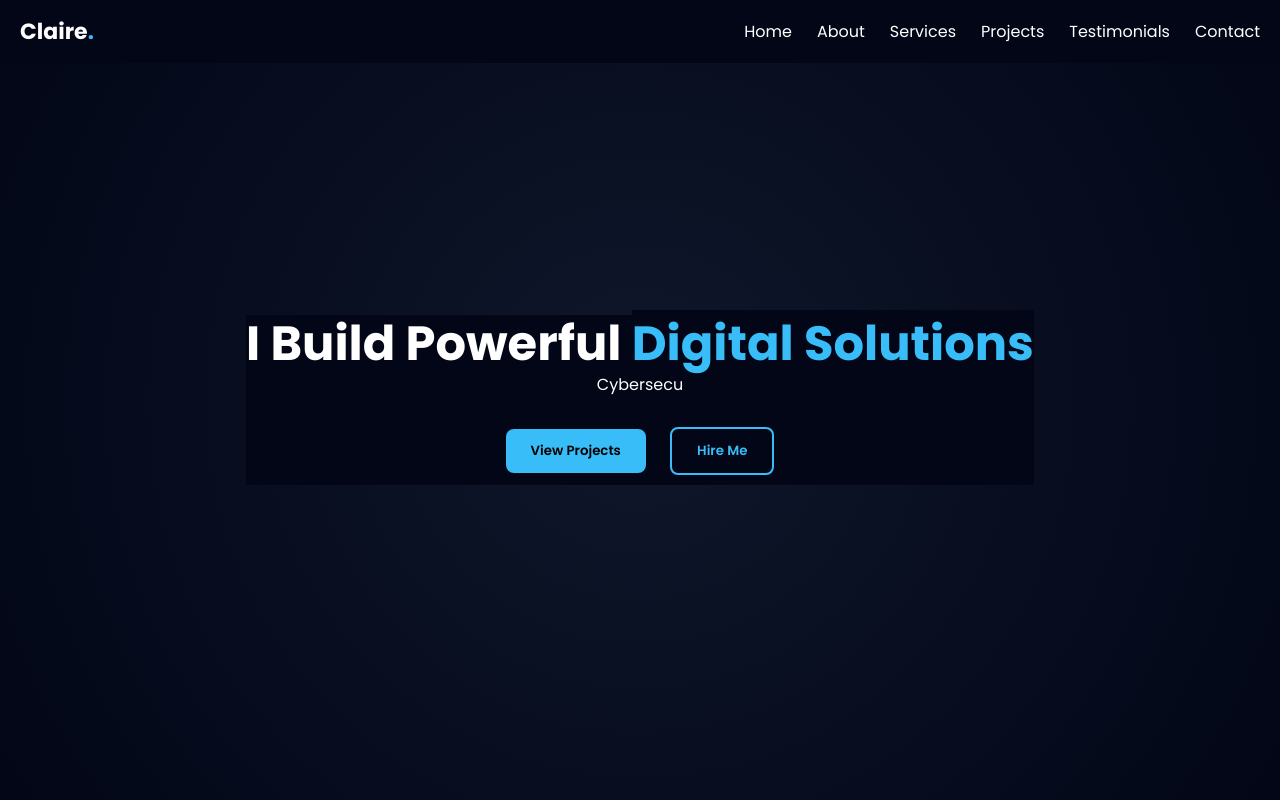
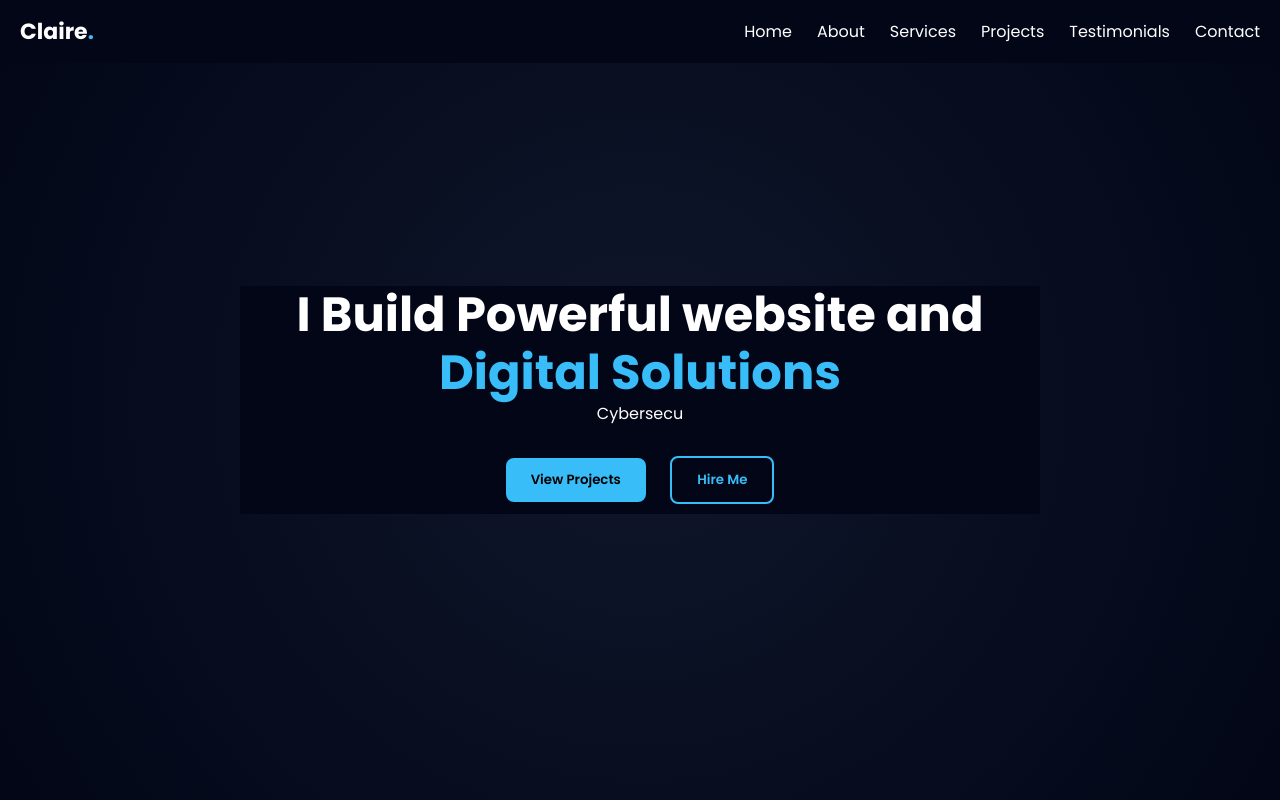
Before and after one commit to DeFrancis-unix27/potential-fishstick, a plain HTML site: page index.html in a window 1280 px wide. Shown: the top 800 px of the page. Drawn offline with Linux system fonts and the light colour scheme.

Commit message:
second commit

```diff
--- a/index.html
+++ b/index.html
@@ -28,7 +28,7 @@
 <!-- HERO -->
 <section id="home" class="hero">
   <div class="hero-content">
-    <h1>I Build Powerful <span>Digital Solutions</span></h1>
+    <h1>I Build Powerful website and  <span>Digital Solutions</span></h1>
     <p class="typing"></p>
     <div class="hero-buttons">
       <button onclick="scrollToSection('projects')">View Projects</button>
--- a/style.css
+++ b/style.css
@@ -61,9 +61,11 @@
   font-size: 48px;
   max-width: 800px;
   line-height: 1.2;
+  background: transparent;
 }
 .hero span {
   color: #38bdf8;
+ background-color: transparent;
 }
 .hero-buttons {
   margin-top: 20px;
```
